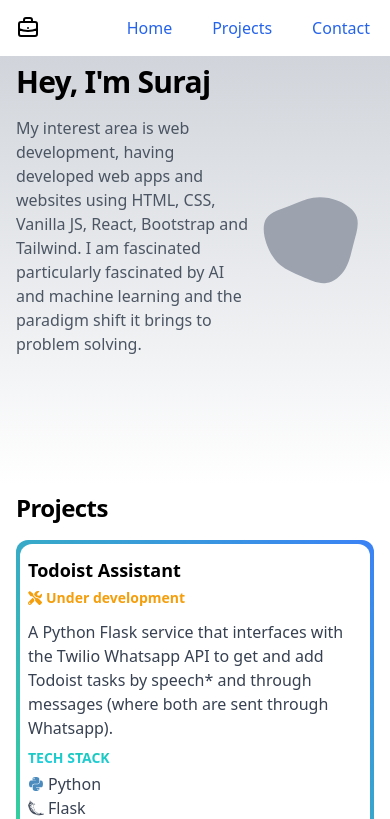
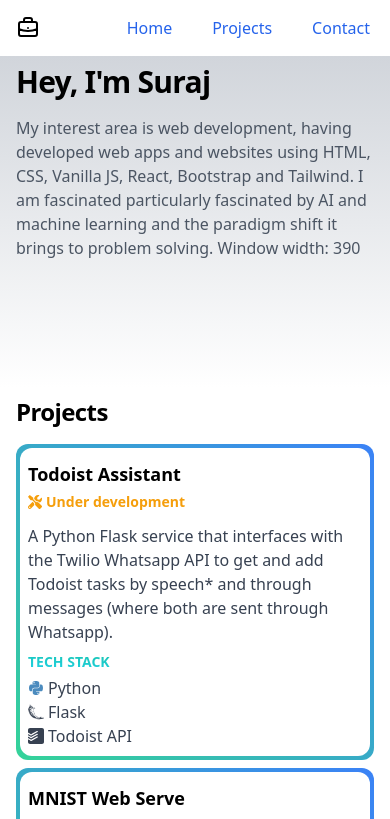
Before and after one commit to Suraj-Ram/suraj-portfolio, a React (Create React App) app: page / in a window 390 px wide. Shown: the top 819 px of the page. Built offline with nearby package versions, Linux system fonts and the light colour scheme.

Commit message:
Responsive rendering for blob. Need to fix new random blob being rendered.

```diff
--- a/src/components/Blob.jsx
+++ b/src/components/Blob.jsx
@@ -73,7 +73,6 @@
   const blobArr = [blob1, blob2, blob3, blob4];
   const idx = Math.floor(Math.random() * blobArr.length);
   const randomBlob = blobArr[idx];
-
   return React.createElement(randomBlob, { color }, null);
 };
 
--- a/src/components/Hero.jsx
+++ b/src/components/Hero.jsx
@@ -1,7 +1,12 @@
 //import Bio from "./Bio";
+import { useState, useEffect } from "react";
 import Blob from "./Blob";
 
 const Hero = () => {
+  const [windowWidth, setwindowWidth] = useState(window.innerWidth);
+
+  window.addEventListener("resize", () => setwindowWidth(window.innerWidth));
+
   return (
     <div className=" bg-gradient-to-b from-gray-300 to-white">
       <div className="container mx-auto px-4 py-2">
@@ -19,11 +24,11 @@
                 and websites using HTML, CSS, Vanilla JS, React, Bootstrap and
                 Tailwind. I am fascinated particularly fascinated by AI and
                 machine learning and the paradigm shift it brings to problem
-                solving.
+                solving. Window width: {windowWidth}
               </p>
             </section>
-            <section className="lg:mx-auto">
-              <Blob color="#9CA3AF" />
+            <section className="lg:mx-auto invisible md:visible">
+              {windowWidth > 768 ? <Blob color="#9CA3AF" /> : " "}
             </section>
           </div>
         </div>
```
